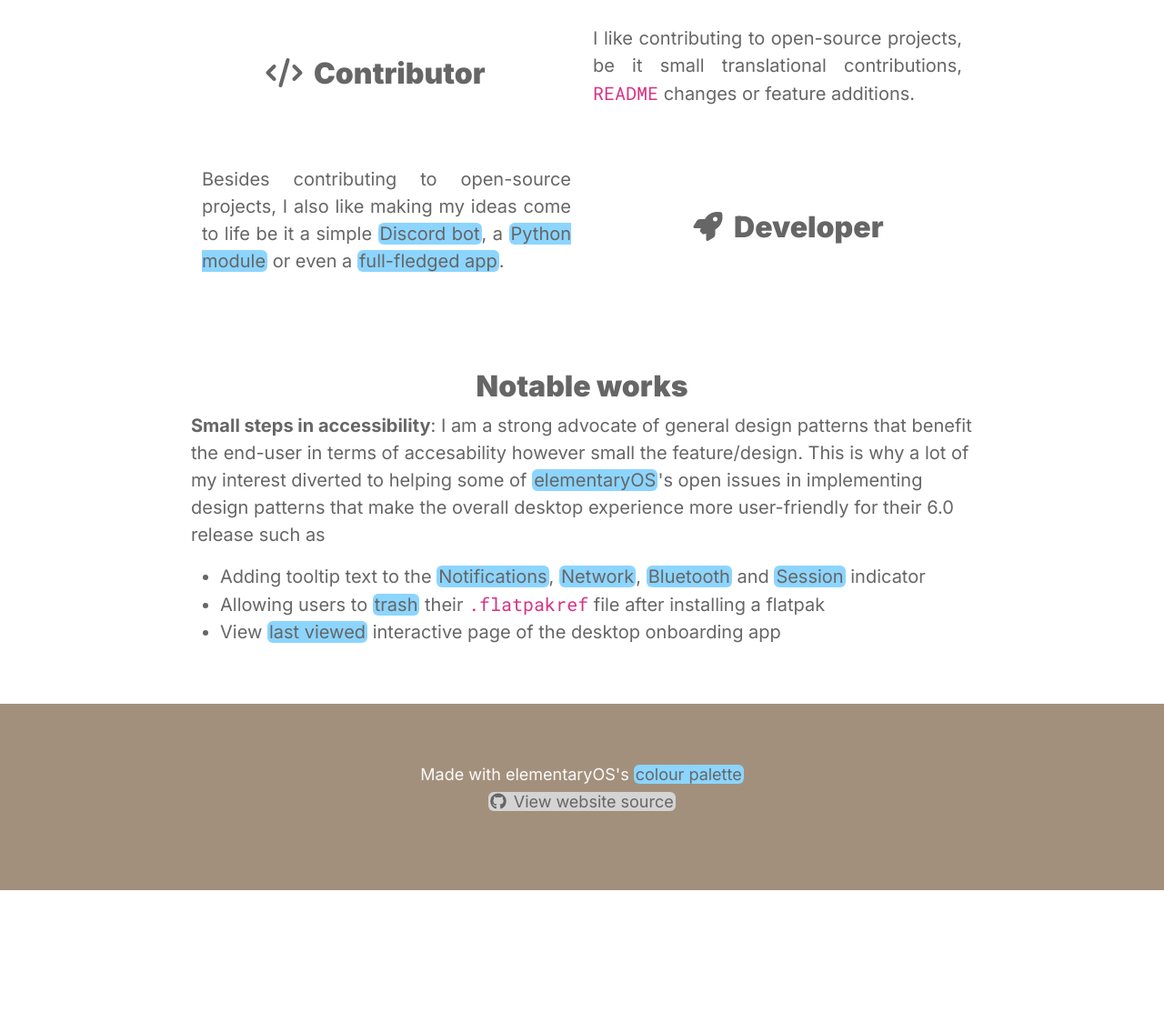
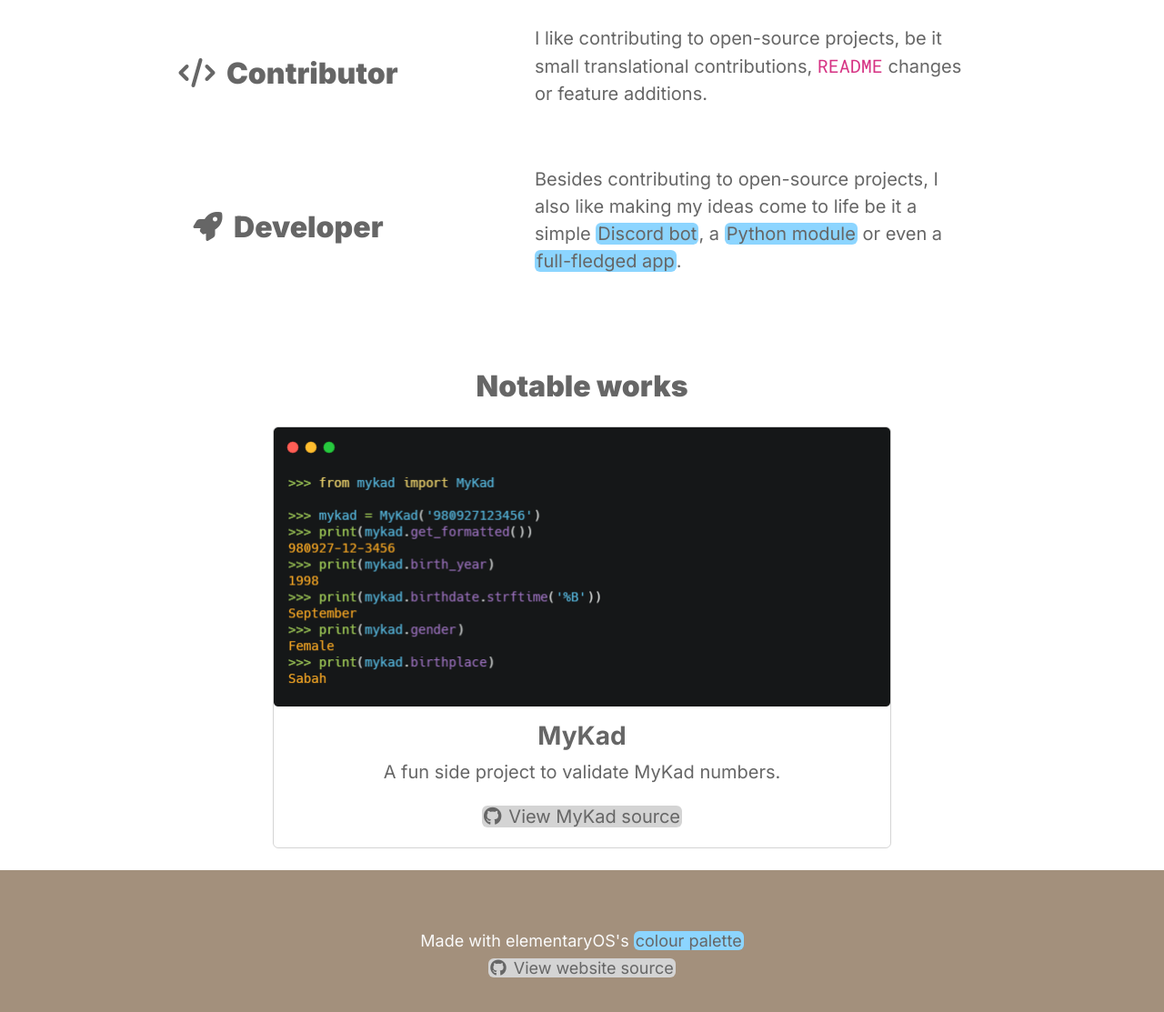
Before and after one commit to pongloongyeat/pongloongyeat.github.io, a plain HTML site: page index.html in a window 1280 px wide. Shown: the part 527-1640 px from the top of the page at 91% size. Before the commit the page ends 1506 px from the top, so only its background shows below. Drawn offline with nearby package versions, Linux system fonts and the light colour scheme.

Commit message:
More consistent columns (#2)
* Remove unused img styling

* Make sure heading doesn't look bulky

* Justify on mobile, left align on desktop

* Consistent ordering

* Use cards to show notable works

```diff
--- a/index.html
+++ b/index.html
@@ -48,23 +48,23 @@
     <div class="content-area">
       <div class="container">
         <div class="row align-items-center">
-          <div class="col-md content-heading-col-left order-md-1">
+          <div class="col-md content-heading-col-left">
             <i class="fas fa-2x fa-code"></i>
             <h1>Contributor</h1>
           </div>
 
-          <div class="col-md content-description-col-right order-md-2">
+          <div class="col-md content-description-col-right">
             <p>I like contributing to open-source projects, be it small translational contributions, <code>README</code> changes or feature additions.</p>
           </div>
         </div>
 
         <div class="row align-items-center">
-          <div class="col-md content-heading-col-right order-md-2">
+          <div class="col-md content-heading-col-left">
             <i class="fas fa-2x fa-rocket"></i>
             <h1>Developer</h1>
           </div>
 
-          <div class="col-md content-description-col-left order-md-1">
+          <div class="col-md content-description-col-right">
             <p>Besides contributing to open-source projects, I also like making my ideas come to life be it a simple
             <a class="link link-blueberry" href="https://github.com/pongloongyeat/crowd-counter-bot">Discord bot</a>, a <a class="link link-blueberry" href="https://github.com/pongloongyeat/mykad">Python module</a>
             or even a <a class="link link-blueberry" href="https://github.com/pongloongyeat/killswitch">full-fledged app</a>.</p>
@@ -76,25 +76,15 @@
     <div class="content-area" id="notable-works-content-area">
       <div class="container">
         <h1>Notable works</h1>
-        <div class="content-description-page">
-          <!-- TODO: Show artwork -->
-
-          <p><strong>Small steps in accessibility</strong>:
-          I am a strong advocate of general design patterns that benefit the end-user in terms of accesability however small the feature/design.
-          This is why a lot of my interest diverted to helping some of <a class="link link-blueberry" href="https://elementary.io/">elementaryOS</a>'s open issues in
-          implementing design patterns that make the overall desktop experience more user-friendly for their 6.0 release such as
-
-            <ul>
-              <li>Adding tooltip text to the
-                  <a class="link link-blueberry" href="https://github.com/elementary/wingpanel-indicator-notifications/pull/175">Notifications</a>,
-                  <a class="link link-blueberry" href="https://github.com/elementary/wingpanel-indicator-network/pull/199">Network</a>,
-                  <a class="link link-blueberry" href="https://github.com/elementary/wingpanel-indicator-bluetooth/pull/148">Bluetooth</a> and
-                  <a class="link link-blueberry" href="https://github.com/elementary/wingpanel-indicator-session/pull/151">Session</a> indicator
-              </li>
-              <li>Allowing users to <a class="link link-blueberry" href="https://github.com/elementary/sideload/pull/110">trash</a> their <code>.flatpakref</code> file after installing a flatpak</li>
-              <li>View <a class="link link-blueberry" href="https://github.com/elementary/onboarding/pull/127">last viewed</a> interactive page of the desktop onboarding app</li>
-            </ul>
-          </p>
+        <div class="content-cards">
+          <div class="card">
+            <img src="assets/images/mykad.png" class="card-img-top">
+            <div class="card-body">
+              <h2 class="card-title">MyKad</h2>
+              <p class="card-text">A fun side project to validate MyKad numbers.</p>
+              <a class="card-source link link-silver" href="https://github.com/pongloongyeat/mykad"><i class="fab fa-1x fa-github"></i>View MyKad source</a>
+            </div>
+          </div>
         </div>
       </div>
     </div>
--- a/styles/style.css
+++ b/styles/style.css
@@ -102,16 +102,6 @@
     padding-left: 0;
 }
 
-img {
-    max-width: calc(100vw - 48px);
-}
-
-@media (min-width: 768px) {
-    img {
-        max-width: calc(100vw - 256px);
-    }
-}
-
 code {
     /* Inter Mono isn't readily available yet
     but Roboto Mono pairs quite well with it */
@@ -209,26 +199,12 @@
 }
 
 .content-heading-col-left *, .content-heading-col-right * {
-    text-align: center;
     display: inline;
 }
 
-@media (min-width: 768px) {
-    .content-heading-col-left {
-        margin-left: 128px;
-    }
-
-    .content-heading-col-right {
-        margin-right: 128px;
-    }
-}
-
 .content-description-col-left, .content-description-col-right {
+    text-align: justify;
     padding: 24px;
-}
-
-.content-description-col-left p, .content-description-col-right p {
-    text-align: justify;
 }
 
 @media (min-width: 768px) {
@@ -243,23 +219,33 @@
     }
 }
 
-.content-description-page {
-    /* This class is mostly used for full-length
-    content (i.e. no columns). Justify is used
-    here since on mobile, the text is squeezed
-    and so it looks like there is quite a fair
-    amount of text and less "blank whitespaces"
-    in between words. */
-    text-align: justify;
-    padding: 0 12px 64px 12px;
-}
-
 @media (min-width: 768px) {
     .content-description-page {
         text-align: start;
         padding: 0px;
         margin: 0 128px 64px 128px;
     }
+}
+
+.content-cards {
+    margin: 24px 0px 24px 0px;
+}
+
+@media (min-width: 768px) {
+    .content-cards {
+        margin: 24px 128px 24px 128px;
+    }
+}
+
+.card {
+    margin: auto;
+    max-width: 680px;
+    border: 1px solid var(--silver-300);
+    border-radius: 6px;
+}
+
+.card-source {
+    font-size: 20px;
 }
 
 #notable-works-content-area {
```
Also changed, not shown: assets/images/mykad.png (added).
